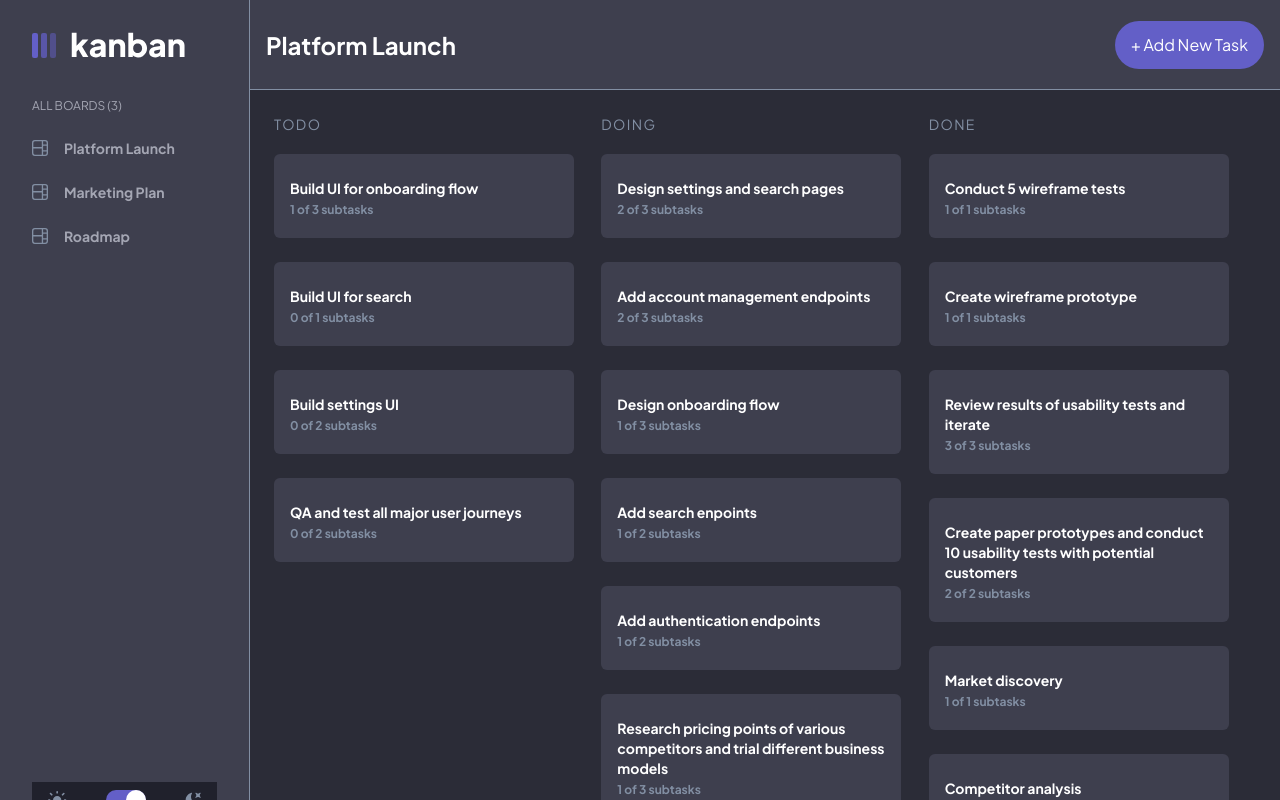
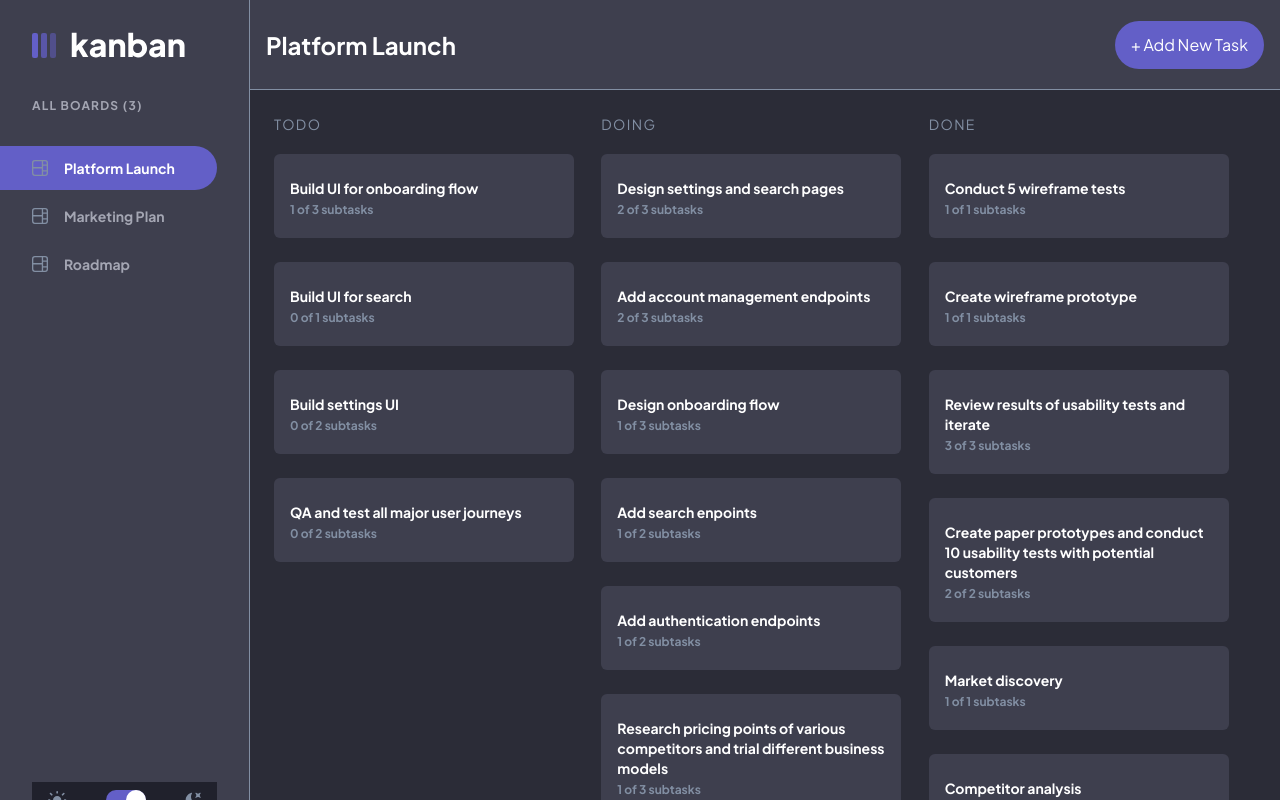
Before and after one commit to roncakjakub/kanban-react, a React (Vite) app: page / in a window 1280 px wide. Shown: the top 800 px of the page. Built offline with nearby package versions, Linux system fonts and the light colour scheme.

Commit message:
added toggle theme for boards

```diff
--- a/index.html
+++ b/index.html
@@ -11,6 +11,7 @@
   </head>
   <body>
     <div id="root"></div>
+    <div id="portal"></div>
     <script type="module" src="/src/main.jsx"></script>
   </body>
 </html>
--- a/src/App.jsx
+++ b/src/App.jsx
@@ -20,7 +20,7 @@ const App = () => {
   return (
     <>
       <ThemeContextProvider>
-        <Header />
+        <Header isVisibleSidebar={isVisibleSidebar} />
         <div className="flex">
           <div>
             {isVisibleSidebar && (
--- a/src/components/Header.jsx
+++ b/src/components/Header.jsx
@@ -4,14 +4,18 @@ import { useSelector } from "react-redux";
 import LogoIcon from "./icons/LogoIcon";
 import ThemeContext from "../context/ThemeContext";
 
-const Header = () => {
+const Header = ({ isVisibleSidebar }) => {
   const { theme } = useContext(ThemeContext);
   const currentBoardName = useSelector((state) => state.boardName);
 
   return (
     <div className={`${theme === "dark" ? "bg-mediumGray" : "bg-white"} flex`}>
-      <LogoIcon />
-      <div className="flex justify-between items-center grow px-4 border-b border-grayBlue">
+      <LogoIcon isVisibleSidebar={isVisibleSidebar} />
+      <div
+        className={`${
+          theme === "dark" ? "border-grayBlue" : ""
+        } flex justify-between items-center grow px-4 border-b`}
+      >
         <h2
           className={`${
             theme === "dark" ? "text-white" : "text-gray"
--- /dev/null
+++ b/src/components/Modal.jsx
@@ -0,0 +1,6 @@
+import { createPortal } from "react-dom";
+
+const Modal = ({ children }) => {
+  // TODO
+  return createPortal(<dialog></dialog>, document.getElementById("portal"));
+};
--- a/src/components/boards/Board.jsx
+++ b/src/components/boards/Board.jsx
@@ -1,11 +1,28 @@
+import { useContext } from "react";
+
+import ThemeContext from "../../context/ThemeContext";
+
 const Board = ({ task = "", subtasks }) => {
+  const { theme } = useContext(ThemeContext);
+
   const completedSubtasksCount = subtasks.filter(
     (subtask) => subtask.isCompleted
   ).length;
   const allSubtasksCount = subtasks.length;
+
   return (
-    <div className="bg-mediumGray my-3 py-5 px-4 rounded-md w-11/12">
-      <p className="text-white text-sm break-words font-bold py-1">{task}</p>
+    <div
+      className={`${
+        theme === "dark" ? "bg-mediumGray" : "bg-white"
+      } my-3 py-5 px-4 rounded-md w-11/12`}
+    >
+      <p
+        className={`${
+          theme === "dark" ? "text-white" : "text-mediumGray"
+        } text-sm break-words font-bold py-1`}
+      >
+        {task}
+      </p>
       <p className="text-grayBlue text-xs font-bold">
         {completedSubtasksCount} of {allSubtasksCount} subtasks
       </p>
--- a/src/components/boards/Boards.jsx
+++ b/src/components/boards/Boards.jsx
@@ -1,21 +1,28 @@
 import { useSelector } from "react-redux";
 import { selectColumnDataByType } from "../../store";
 import { findColumnsByCategory } from "../../helpers/helpers";
+import { useContext } from "react";
+
 import DATA from "../../data.json";
-
 import CategoryBoard from "./CategoryBoard";
+import ThemeContext from "../../context/ThemeContext";
 
 const Boards = () => {
-  const boardName = useSelector(state => state.boardName);
+  const { theme } = useContext(ThemeContext);
+  const boardName = useSelector((state) => state.boardName);
 
   const columns = findColumnsByCategory(DATA, boardName);
-  const columnTypes = columns.map(column => column.name.toLowerCase());
-  const columnData = columnTypes.map(type =>
+  const columnTypes = columns.map((column) => column.name.toLowerCase());
+  const columnData = columnTypes.map((type) =>
     useSelector((state) => selectColumnDataByType(state, type))
   );
 
   return (
-    <div className="bg-darkGray w-screen h-screen p-6">
+    <div
+      className={`${
+        theme === "dark" ? "bg-darkGray" : "bg-lightestBlue"
+      } w-screen h-screen p-6`}
+    >
       <div className="flex">
         {columnData.map((data, index) => (
           <CategoryBoard key={index} category={data} />
--- a/src/components/icons/LogoIcon.jsx
+++ b/src/components/icons/LogoIcon.jsx
@@ -1,11 +1,15 @@
 import { useContext } from "react";
 import ThemeContext from "../../context/ThemeContext";
 
-const LogoIcon = () => {
+const LogoIcon = ({ isVisibleSidebar }) => {
   const { theme } = useContext(ThemeContext);
 
   return (
-    <div className={`p-8 width-250 border-r border-grayBlue`}>
+    <div
+      className={`${theme === "dark" ? "border-grayBlue" : ""} ${
+        !isVisibleSidebar && "border-grayBlue border-b"
+      } p-8 width-250 border-r`}
+    >
       {theme === "dark" ? (
         <svg width="153" height="26" xmlns="http://www.w3.org/2000/svg">
           <g fill="none">
--- a/src/components/sidebar/Navigation.jsx
+++ b/src/components/sidebar/Navigation.jsx
@@ -1,5 +1,5 @@
-import { useDispatch } from "react-redux";
-import { setBoardName} from "../../store";
+import { useDispatch, useSelector } from "react-redux";
+import { setBoardName } from "../../store";
 
 import BoardIcon from "../icons/BoardIcon";
 
@@ -7,6 +7,7 @@ const CATEGORY_NAMES = ["Platform Launch", "Marketing Plan", "Roadmap"];
 
 const Navigation = () => {
   const dispatch = useDispatch();
+  const currentBoardName = useSelector((state) => state.boardName);
 
   const setCurrentCategory = (name) => {
     dispatch(setBoardName(name));
@@ -18,11 +19,19 @@ const Navigation = () => {
         {CATEGORY_NAMES.map((boardName, index) => (
           <li
             onClick={() => setCurrentCategory(boardName)}
-            className="flex items-center gap-4 mb-6"
+            className={`${
+              boardName === currentBoardName && "bg-purple"
+            } flex items-center rounded-r-full hover:cursor-pointer px-8 py-3 gap-4 mb-1`}
             key={index}
           >
             <BoardIcon />
-            <a className="text-lightGrayText font-bold text-sm hover:text-white hover:cursor-pointer">
+            <a
+              className={`${
+                boardName === currentBoardName
+                  ? "text-white"
+                  : "text-lightGrayText"
+              } font-bold text-sm hover:text-white}`}
+            >
               {boardName}
             </a>
           </li>
--- a/src/components/sidebar/Sidebar.jsx
+++ b/src/components/sidebar/Sidebar.jsx
@@ -10,18 +10,24 @@ const Sidebar = ({ hideSidebar }) => {
   const { theme } = useContext(ThemeContext);
 
   return (
-    <aside className="flex flex-col h-screen border-r border-grayBlue width-250">
+    <aside
+      className={`${
+        theme === "dark" ? "border-grayBlue" : ""
+      } flex flex-col h-screen border-r width-250`}
+    >
       <div
         className={`flex flex-col justify-between h-full ${
           theme === "dark" ? "bg-mediumGray" : "bg-white"
         }`}
       >
         <div>
-          <div className="px-8 mt-2">
-            <p className="uppercase text-lightGrayText text-xs mb-6">
+          <div className="mt-2">
+            <p className="uppercase text-lightGrayText text-xs tracking-widest font-bold px-8 mb-8">
               All boards (3)
             </p>
-            <Navigation />
+            <div className="pr-8">
+              <Navigation />
+            </div>
           </div>
         </div>
         <div className="p-8">
```
